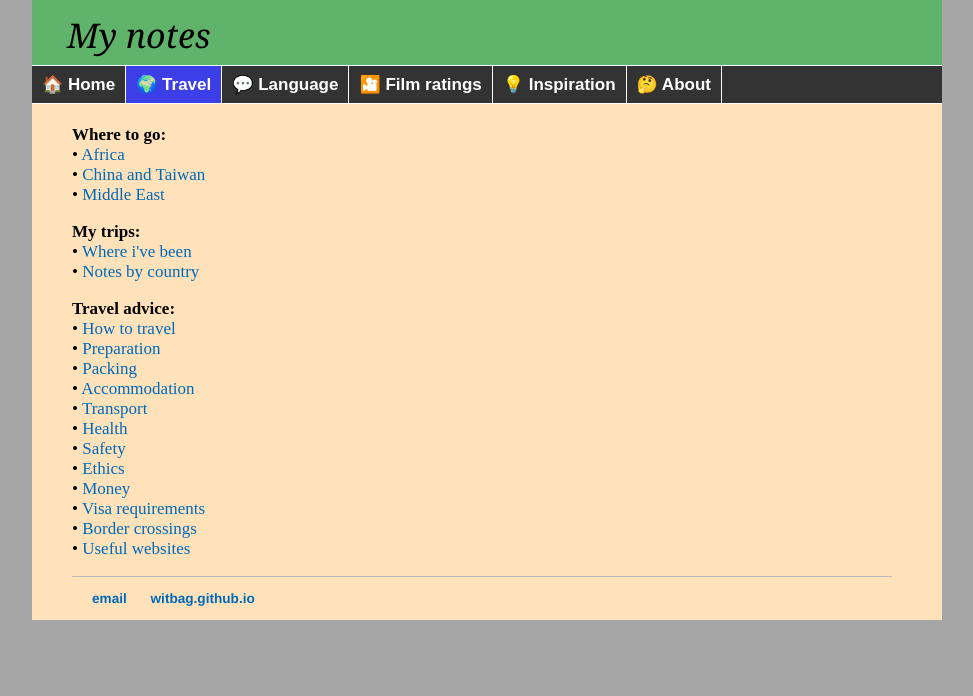
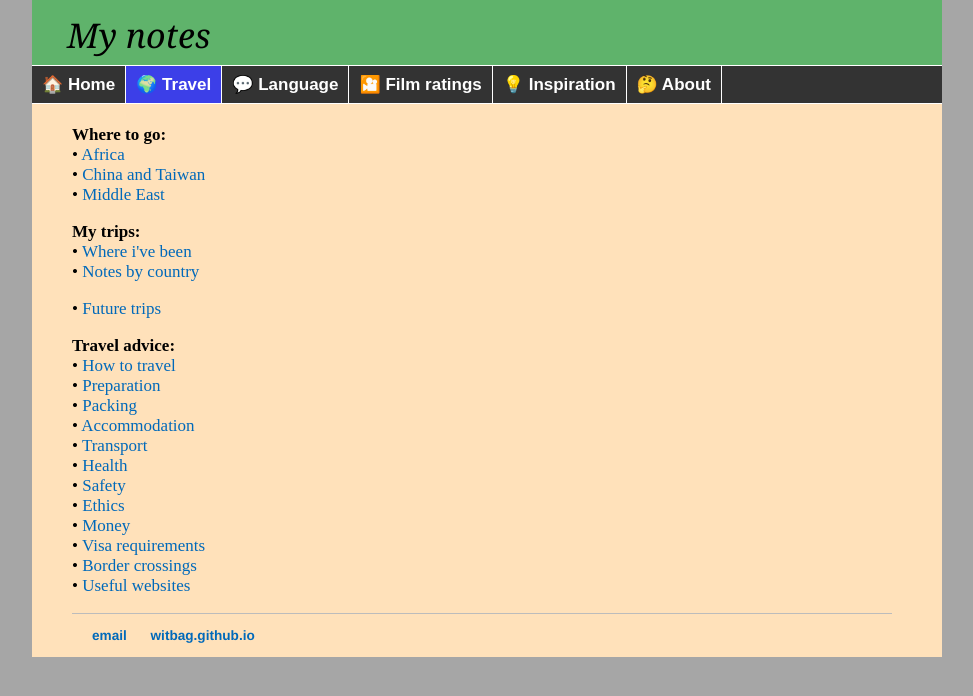
Before and after one commit to witbag/witbag.github.io, a Jekyll site: the page built from travel/index.html, in a window 1280 px wide. Shown: the top 696 px of the page, without its empty margins (153-1126 px from the left). Built offline with Jekyll 4.4.1, drawn with Linux system fonts in a browser that asks for light colours.

Commit message:
Update index.html

```diff
--- a/travel/index.html
+++ b/travel/index.html
@@ -12,6 +12,7 @@ title: Travel
 <b>My trips:</b><br>
 • <a href="pasttrips.html">Where i've been</a><br>
 • <a href="notes.html">Notes by country</a></p>
+• <a href="future.html">Future trips</a></p>
 
 <b>Travel advice:</b><br>
 • <a href="waystotravel.html">How to travel</a><br>
```
